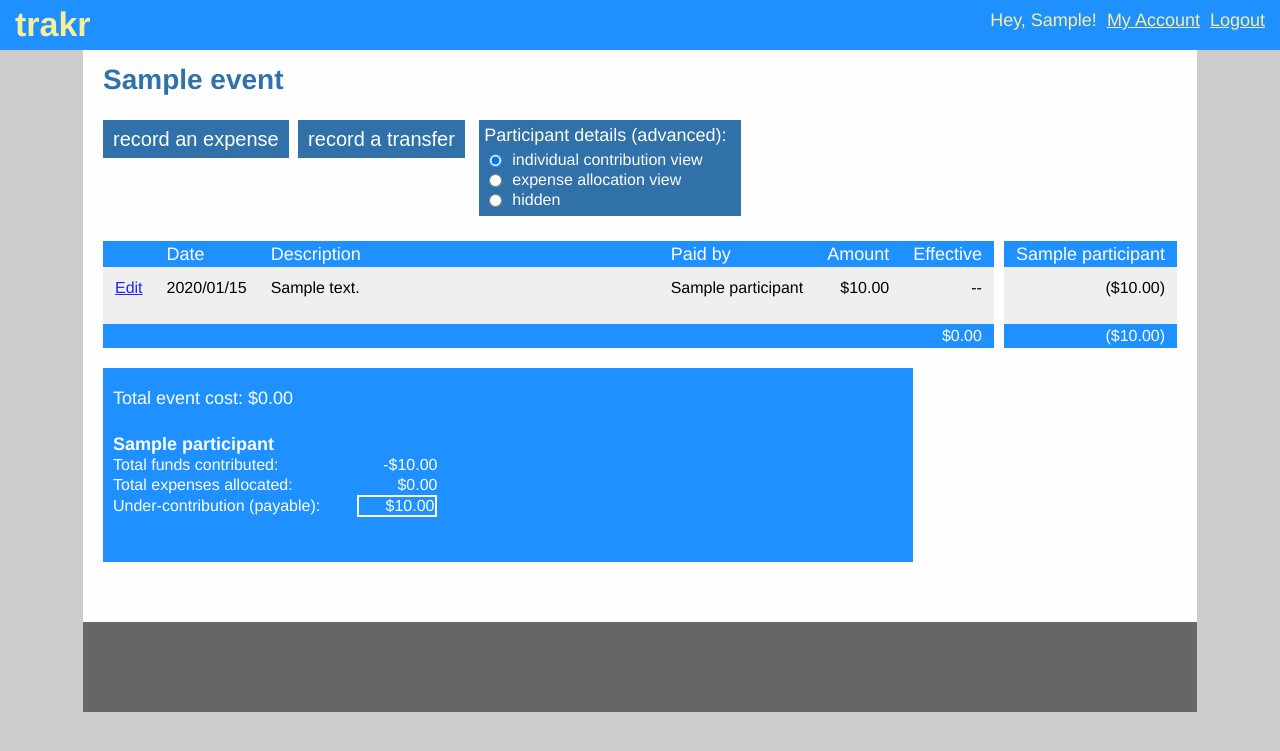
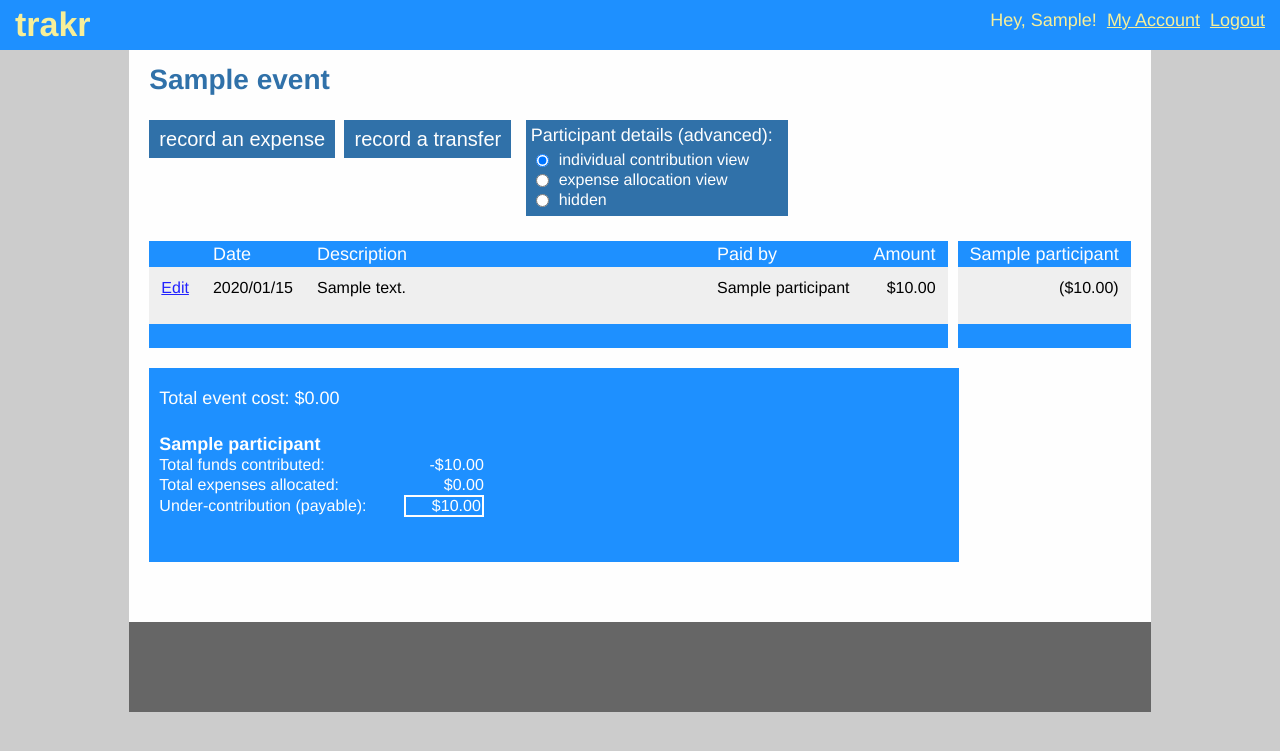
Before and after one commit to paulkore/moneytracker, a Django app: a page that uses moneytracker/templates/event_records.html in a window 1280 px wide. Shown: the top 751 px of the page. Run offline with Django 3.2, Linux system fonts and the light colour scheme; a user stored in the database is signed in; tables that the repository leaves empty hold one stand-in row (values such as "Sample post"); some libraries are stand-ins or nearby versions.

Commit message:
Remove footer values and "effective" column
Issue #47:
This affects the wide view.
- the summary values in the table footer are removed
- the "effective" column is also removed, because it's obsolete without
the summary values

```diff
--- a/moneytracker/static/style-wide.css
+++ b/moneytracker/static/style-wide.css
@@ -97,11 +97,6 @@ body {
     white-space: nowrap;
 }
 
-.records-col.records-col-effective-amount {
-    text-align: right;
-    white-space: nowrap;
-}
-
 .records-col.records-col-payer {
 
 }
@@ -137,7 +132,6 @@ body {
     height: 24px;
     line-height: 24px;
     font-size: 16px;
-
 }
 
 .records-allocation-value {
--- a/moneytracker/templates/event_records.html
+++ b/moneytracker/templates/event_records.html
@@ -110,15 +110,6 @@
         <div class="records-cell records-footer"></div>
     </div>
 
-    <div class="records-col records-col-effective-amount">
-        <div class="records-cell records-header">Effective</div>
-        {% for record in money_records %}
-            <div class="records-cell records-body">{{ record.total_amount | money_amount_hide_zero:'finance' }}</div>
-        {% endfor %}
-        <div class="records-cell records-body-last-row"></div>
-        <div class="records-cell records-footer">{{ event_total | money_amount:'finance' }}</div>
-    </div>
-
     <div id="participant-cols">
     {% for participant in participants %}
         <div class="records-col records-col-amount records-col-participant">
@@ -130,10 +121,7 @@
                 </div>
             {% endfor %}
             <div class="records-cell records-body-last-row"></div>
-            <div class="records-cell records-footer">
-                <div class="records-allocation-value">{{ participant_debt_allocation | get_item:participant | money_amount:'finance'}}</div>
-                <div class="records-contribution-value">{{ participant_contribution | get_item:participant | money_amount:'finance'}}</div>
-            </div>
+            <div class="records-cell records-footer"></div>
         </div>
     {% endfor %}
     </div>
--- a/moneytracker/views/event_records_view.py
+++ b/moneytracker/views/event_records_view.py
@@ -25,7 +25,7 @@ class MoneyRecordData:
         if money_record.participant2 is None:
             # expense record
 
-            self.total_amount = self.amount
+            self.amount_towards_total = self.amount
             self.contributions[money_record.participant1] = self.amount
 
             allocations = money_record.allocations()
@@ -36,7 +36,7 @@ class MoneyRecordData:
         else:
             # transfer record
 
-            self.total_amount = Decimal(0)
+            self.amount_towards_total = Decimal(0)
             self.contributions[money_record.participant1] = +self.amount
             self.contributions[money_record.participant2] = -self.amount
 
@@ -70,7 +70,7 @@ def event_records_view(request, event_name_slug):
         for money_record in money_records:
             money_record_data = MoneyRecordData(money_record)
             money_record_data_items.append(money_record_data)
-            event_total += money_record_data.total_amount
+            event_total += money_record_data.amount_towards_total
             for p in money_record_data.contributions:
                 participant_contribution[p] += money_record_data.contributions[p]
             for p in money_record_data.debt_allocations:
```
